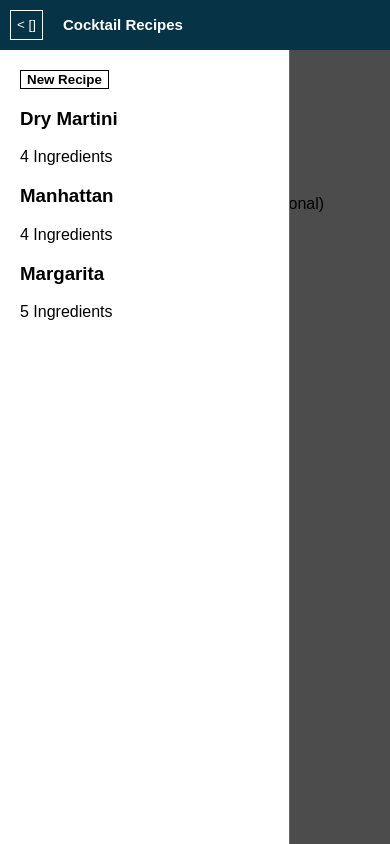
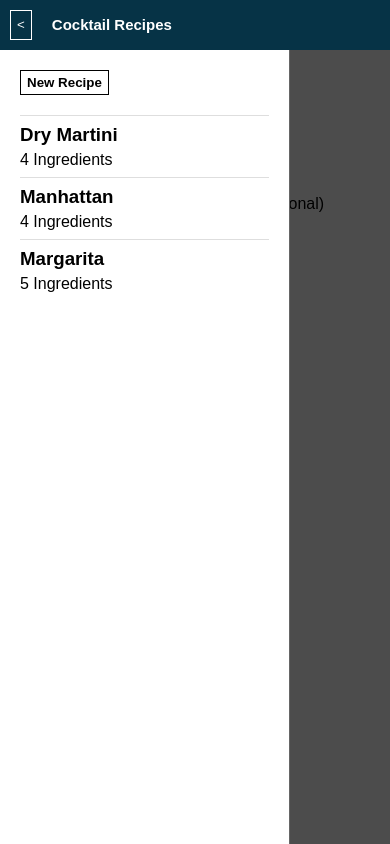
Before and after one commit to bwyan/fcc-recipe, a React app: page / in a window 390 px wide. Built offline with nearby package versions, Linux system fonts and the light colour scheme.

Commit message:
Fix sidebar and content scrolling on small screens. Improve styling

```diff
--- a/src/App.js
+++ b/src/App.js
@@ -129,9 +129,9 @@ class App extends Component {
 	        </div>
 
 
+	        <DimmerLayer closeSidebar={this.closeSidebar} sidebarIsExpanded={this.state.sidebarIsExpanded}/>
+	        <div className="content">
 
-	        <div className="content">
-	        	<DimmerLayer closeSidebar={this.closeSidebar} sidebarIsExpanded={this.state.sidebarIsExpanded}/>
 	        	{
 	        		this.state.editorIsVisible
 	        		? <Editor
--- a/src/App.scss
+++ b/src/App.scss
@@ -9,8 +9,13 @@ $orange: rgb(249, 93, 8);
 html, body {
   height: 100%;
   width: 100%;
-  overflow: auto;
-  position: fixed;
+  margin: 0;
+}
+
+.App {
+  display: flex;
+  flex-flow: column;
+  height: 100%;
 }
 
 body {
@@ -20,6 +25,7 @@ body {
 header {
   position: fixed;
   top: 0;
+  flex: 0 1 auto;
   box-sizing: border-box;
   display: flex;
   height: 50px;
@@ -48,6 +54,7 @@ main {
   flex-wrap: wrap;
   z-index: 0;
   margin-top: 50px;
+  width: 100vw;
 }
 
 h1 {
@@ -63,20 +70,21 @@ h1 {
   min-width: 290px;
   max-width: 375px;
   border-right: 1px solid #666;
-  padding: 20px 20px 0 20px;
+  padding: 70px 20px 0 20px;
   z-index: 999;
-  position: absolute;
-  height: calc(100vh - 50px);
-  background-color: white;
-
-  transition: margin .3s;
+  top: 0;
+  bottom: 0;
+  position: fixed;
   overflow: scroll;
   -webkit-overflow-scrolling: touch;
+  background-color: white;
+  transition: margin .3s;
 
   .new-recipe-button {
     border: 1px solid black;
     background-color: white;
     font-weight: bold;
+    height: 25px;
   }
 }
 
@@ -85,21 +93,11 @@ h1 {
   background-color: none;
 }
 
-.content {
-  box-sizing: border-box;
-  min-width: 320px;
-  max-width: 600px;
-  padding: 0;
-  z-index: 0;
-  height: calc(100vh - 50px);
-  overflow: scroll;
-  -webkit-overflow-scrolling: touch;
-
   .dimmer-layer {
-    width: 100vw;
-    height: calc(100% - 50px);
+    width: 100%;
+    height: calc(100vh - 50px);
     z-index: 998;
-    position: absolute;
+    position: fixed;
     margin: 0;
     background-color: black;
     opacity: 0.7;
@@ -114,11 +112,25 @@ h1 {
     transition: visibility 0s 0.5s, opacity .5s;
   }
 
+.content {
+  box-sizing: border-box;
+  min-width: 320px;
+  max-width: 600px;
+  padding: 0;
+  z-index: 0;
+  height: calc(100vh - 50px);
+  position: fixed;
+  overflow: scroll;
+  -webkit-overflow-scrolling: touch;
+
+
+
   button {
     border: 1px solid black;
     background-color: white;
     font-weight: bold;
     margin-right: 10px;
+    height: 25px;
   }
 
   .recipe-viewer {
@@ -127,11 +139,28 @@ h1 {
 }
 
 .recipe-list {
+  margin-top: 20px;
+
   ul {
     margin: 0;
     padding: 0;
     list-style-type: none;
   }
+
+  .recipe-list-item {
+    border-top: 1px solid #dedede;
+
+    h3 {
+      margin-top: 8px;
+      margin-bottom: 0px;
+    }
+
+    p {
+      margin-top: 5px;
+      margin-bottom: 8px;
+    }
+  }
+
 }
 
 form {
@@ -144,6 +173,7 @@ form {
     display: block;
     border: 1px solid $blue;
     margin: 10px 0 0 0;
+    font-size: 16px;
   }
 
   button {
@@ -170,13 +200,13 @@ form {
     width: calc(100% - 320px);
     max-width: none;
 
-    .dimmer-layer {
-      display: none;
-    }
   }
 
   .sidebar {
     position: relative;
+    margin: -50px 0 0 0;
+    // top: 0;
+    // bottom: 0;
     z-index: 0;
     min-width: 0;
     width: 320px;
--- a/src/components/Header.js
+++ b/src/components/Header.js
@@ -11,7 +11,7 @@ class Header extends React.Component {
 		return(
 			<header>
         <button onClick={e => this.handleToggleSidebar(e)}>
-        	{this.props.sidebarIsExpanded ? '< []' : '[] >'}
+        	{this.props.sidebarIsExpanded ? '<' : '>'}
         </button>
 
         <h1>Cocktail Recipes</h1>
--- a/src/components/RecipeListItem.js
+++ b/src/components/RecipeListItem.js
@@ -12,7 +12,7 @@ class RecipeListItem extends React.Component {
 	render() {
 		return(
 			<li>
-				<div onClick={e => this.handleRecipeClick(e)}>
+				<div onClick={e => this.handleRecipeClick(e)} className="recipe-list-item">
 					<h3>{this.props.details.name}</h3>
 					<p>
 						{`${this.props.details.ingredients.length} Ingredients`}
--- a/src/components/RecipeViewer.js
+++ b/src/components/RecipeViewer.js
@@ -15,8 +15,8 @@ class RecipeViewer extends React.Component {
 				<ul>
 					{this.props.recipe.ingredients.map((ingredient, index) => <li key={index}>{ingredient}</li>)}
 				</ul>
-				<button onClick={this.props.openEditor}>Edit Recipe</button>
-				<button onClick={e => this.handleDeleteButton(e)}>Delete Recipe</button>
+				<button onClick={this.props.openEditor}>Edit</button>
+				<button onClick={e => this.handleDeleteButton(e)}>Delete</button>
 			</div>
 		)
 	}
```
